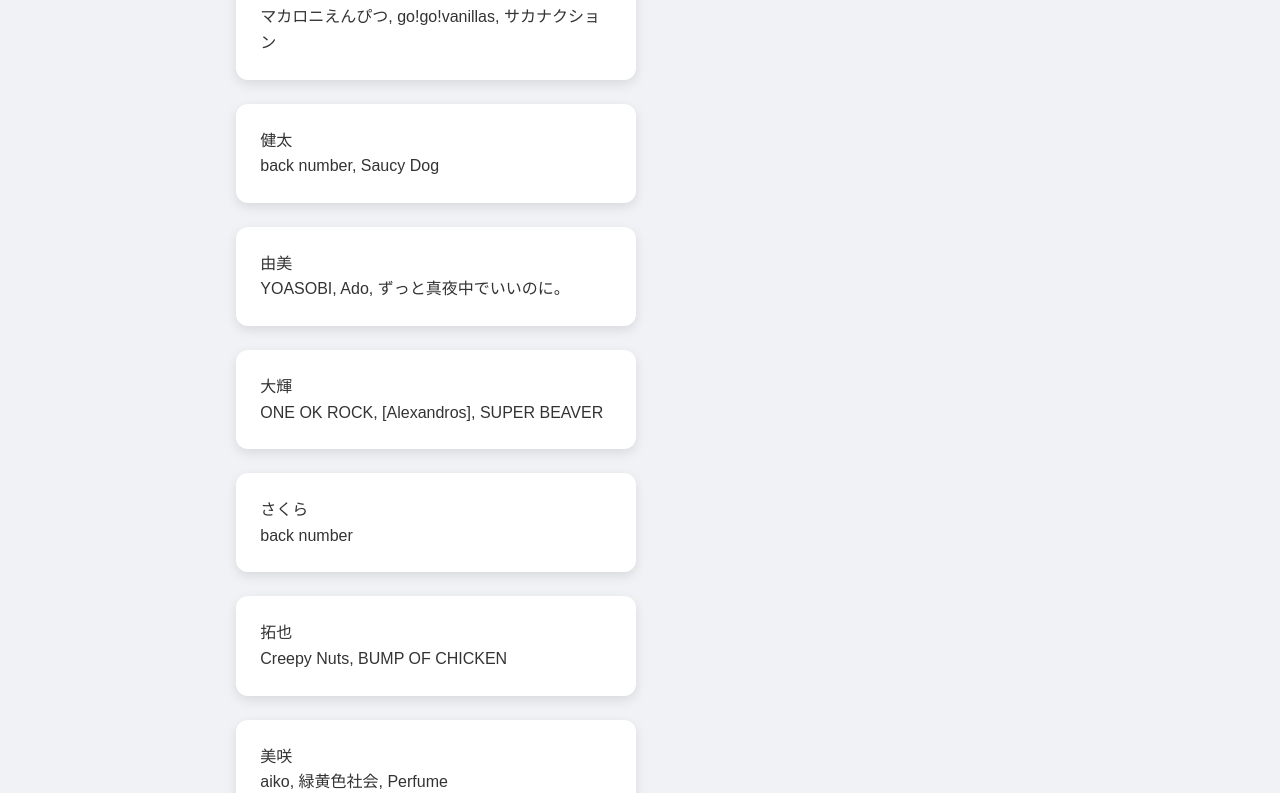
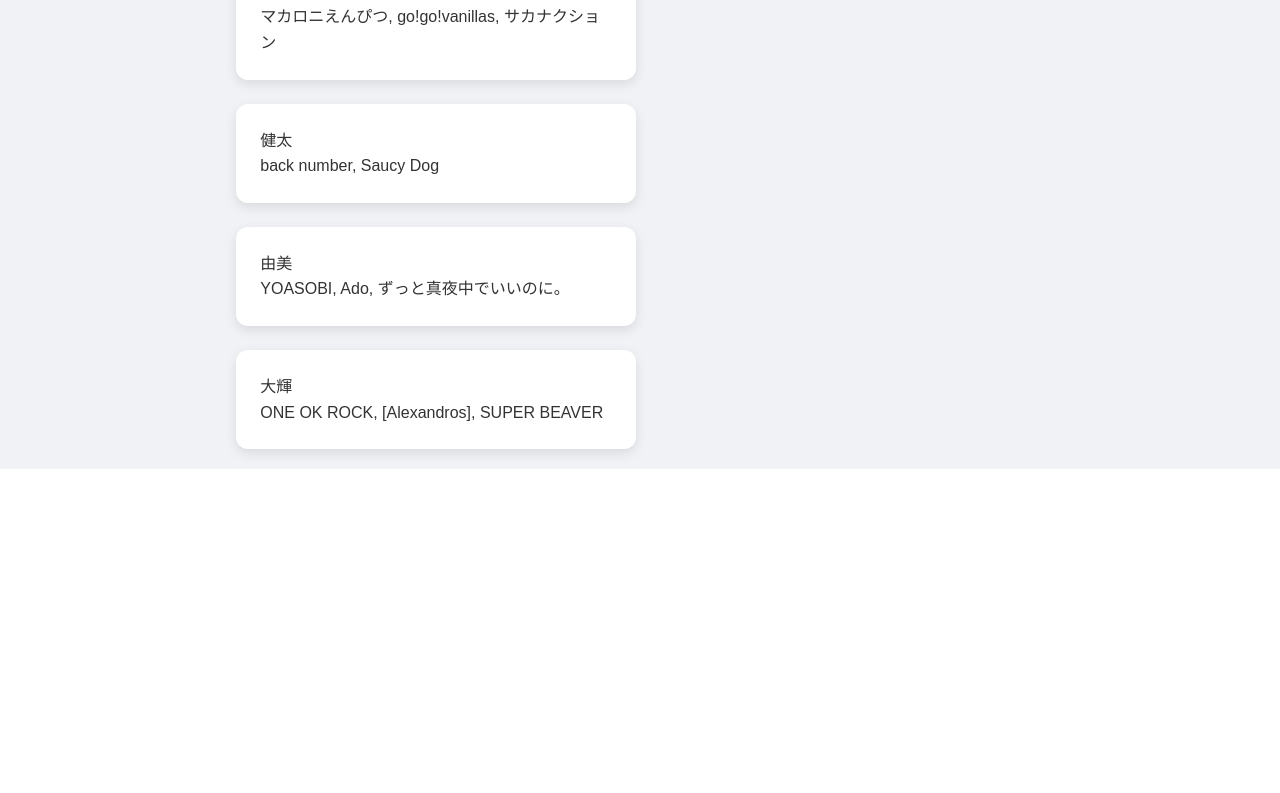
Before and after one commit to tessho3316/vite-react, a React (Vite) app: page /DemoEvent in a window 1280 px wide. Shown: the part 566-1359 px from the top of the page. After the commit the page ends 1035 px from the top, so only its background shows below. Built offline with nearby package versions, Linux system fonts and the light colour scheme.

Commit message:
他の人のプロフィールが見れなくなる問題を修正、参加希望ユーザーだけが表示されるように修正

```diff
--- a/src/component/demoEventPage.tsx
+++ b/src/component/demoEventPage.tsx
@@ -1,9 +1,9 @@
 import { demo_event } from "./demo_event";
-import { demo_profile } from "./demo_profile"; // ← 追加
-import { useNavigate } from "react-router-dom"; // ← 追加
+import { demo_profile } from "./demo_profile";
+import { useNavigate } from "react-router-dom";
 
 export const DemoEventPage = () => {
-  const navigate = useNavigate(); // ← 追加
+  const navigate = useNavigate();
 
   // 今は最初のイベントを表示する例
   const event = demo_event[0];
@@ -12,7 +12,7 @@
     return <div>イベントが見つかりません。</div>;
   }
 
-  const { eventname, date, location, description } = event.attributes;
+  const { eventname, date, location, description, users } = event.attributes;
 
   return (
     <div>
@@ -22,7 +22,9 @@
 
       <h3>登録中のユーザー</h3>
       <div className="list">
-        {demo_profile.slice(1).map(profile => (
+        {demo_profile
+          .filter(profile => users.includes(profile.id)) // ← usersに含まれるidだけに絞る
+          .map(profile => (
             <button
               key={profile.id}
               className="item"
```
Lines whose indentation alone changed are shown as unchanged.
